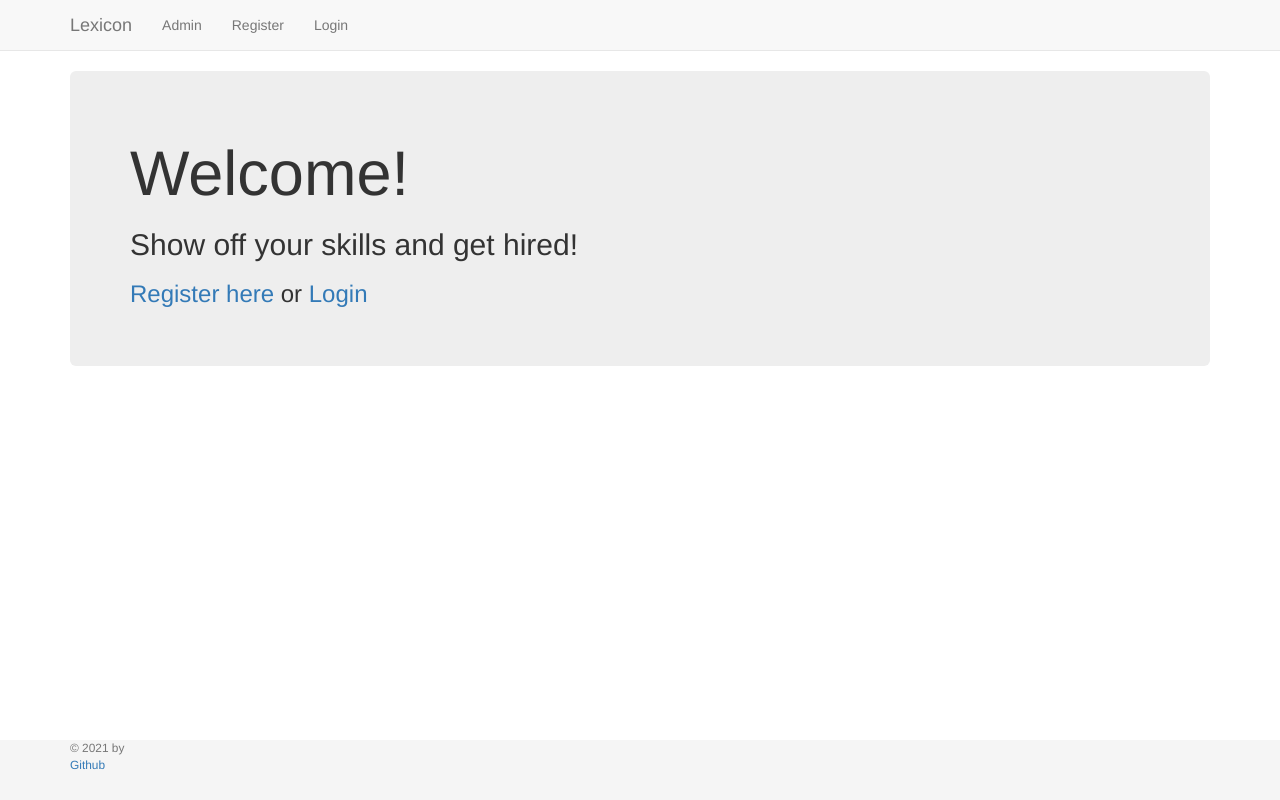
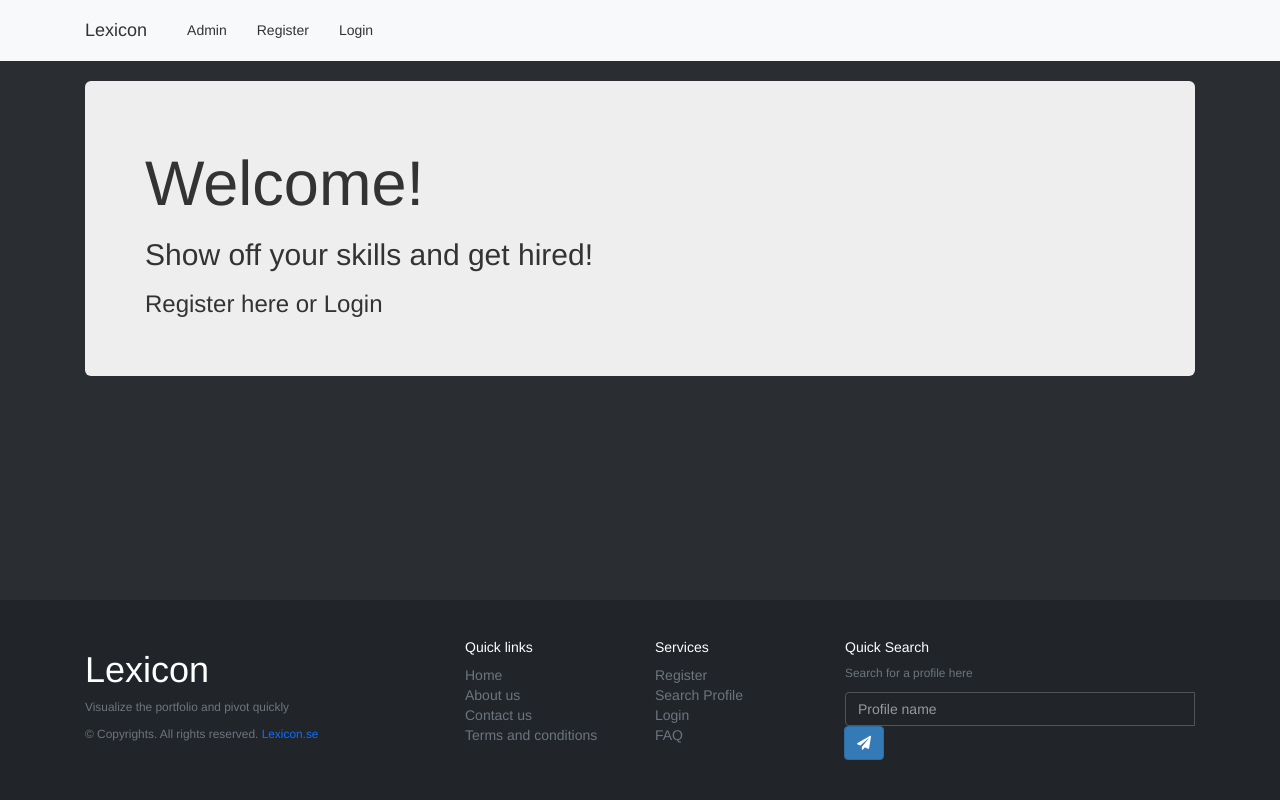
Before and after one commit to munemo/Lexicon-Portfolio-project, a Django app: page / in a window 1280 px wide. Run offline with Django 3.2, Linux system fonts and the light colour scheme; some libraries are stand-ins or nearby versions.

Commit message:
Adds footer

```diff
--- /dev/null
+++ b/learning_users/static/css/footer.css
@@ -0,0 +1,35 @@
+
+  body {
+    background: #2a2e32;
+  }
+
+  body, html {
+    height: 100%;
+  }
+
+  .text-small {
+    font-size: 0.9rem;
+  }
+
+  a {
+    color: inherit;
+    text-decoration: none;
+    transition: all 0.3s;
+  }
+
+  a:hover, a:focus {
+    text-decoration: none;
+  }
+
+  .form-control {
+    background: #212529;
+    border-color: #545454;
+  }
+
+  .form-control:focus {
+    background: #212529;
+  }
+
+  footer {
+    background: #212529;
+  }
--- a/learning_users/static/css/style.css
+++ b/learning_users/static/css/style.css
@@ -5,10 +5,3 @@
       body {
         margin-bottom: 60px;
       }
-      .footer {
-        position: absolute;
-        bottom: 0;
-        width: 100%;
-        height: 60px;
-        background-color: #f5f5f5;
-      }
--- a/learning_users/templates/basic_app/base.html
+++ b/learning_users/templates/basic_app/base.html
@@ -4,18 +4,31 @@
   <head>
     <meta charset="utf-8"/>
     <title></title>
+    <base href="/">
+
+      <link
+      rel="stylesheet"
+      href="https://cdn.jsdelivr.net/npm/bootstrap@5.0.0-beta1/dist/css/bootstrap.min.css"/>
+      <link
+      rel="stylesheet"
+      href="https://cdn.jsdelivr.net/npm/bootstrap@5.0.0-beta1/dist/js/bootstrap.bundle.min.js"/>
+      <link
+      rel="stylesheet"
+      href="https://cdnjs.cloudflare.com/ajax/libs/font-awesome/5.15.2/css/all.min.css"/>
       <link
       rel="stylesheet"
       href="https://maxcdn.bootstrapcdn.com/bootstrap/3.3.7/css/bootstrap.min.css"
       integrity="sha384-BVYiiSIFeK1dGmJRAkycuHAHRg32OmUcww7on3RYdg4Va+PmSTsz/K68vbdEjh4u"
       crossorigin="anonymous"/>
+      <link rel="stylesheet" href="{% static "css/footer.css" %}"/>
       <link rel="stylesheet" href="{% static "css/style.css" %}"/>
 
   </head>
   <body>
-    <nav class="navbar navbar-default navbar-static-top">
+  <div class="d-flex flex-column h-100">
+    <nav class="navbar navbar-expand-sm navbar-static-top bg-light">
       <div class="container">
-        <ul class="nav navbar-nav">
+        <ul class="nav navbar-nav me-auto">
           <li><a class="navbar-brand" href="{% url 'index' %}">Lexicon</a></li>
           <li><a class="navbar-link" href="{% url 'admin:index' %}">Admin</a></li>
           <li><a class="navbar-link" href="{% url 'basic_app:register' %}">Register</a>
@@ -29,14 +42,49 @@
       </div>
     </nav>
     <div class="container">{% block body_block%} {% endblock %}</div>
-  </body>
-  <footer class="footer" id="contact">
-    <div class="container">
-      <div class="text-muted"></div>
-      <p class="copyright text-muted small">
-        &copy; 2021 by {{ user.username }} <br />
-        <a href="https://github.com">Github</a>
-      </p>
+
+
+  <footer class="mt-auto w-100 py-4 flex-shrink-0">
+        <div class="container py-4">
+            <div class="row gy-4 gx-5">
+                <div class="col-lg-4 col-md-6">
+                    <h5 class="h1 text-white">Lexicon</h5>
+                    <p class="small text-muted">Visualize the portfolio and pivot quickly</p>
+                    <p class="small text-muted mb-0">&copy; Copyrights. All rights reserved. <a class="text-primary" href="#">Lexicon.se</a></p>
+                </div>
+                <div class="col-lg-2 col-md-6">
+                    <h5 class="text-white mb-3">Quick links</h5>
+                    <ul class="list-unstyled text-muted">
+                        <li><a href="#">Home</a></li>
+                        <li><a href="#">About us</a></li>
+                        <li><a href="#">Contact us</a></li>
+                        <li><a href="#">Terms and conditions</a></li>
+                    </ul>
+                </div>
+                <div class="col-lg-2 col-md-6">
+                    <h5 class="text-white mb-3">Services</h5>
+                    <ul class="list-unstyled text-muted">
+                        <li><a href="{% url 'basic_app:register' %}">Register</a></li>
+                        <li><a href="#">Search Profile</a></li>
+                        <li><a href="{% url 'basic_app:user_login' %}">Login</a></li>
+                        <li><a href="#">FAQ</a></li>
+                    </ul>
+                </div>
+                <div class="col-lg-4 col-md-6">
+                    <h5 class="text-white mb-3">Quick Search</h5>
+                    <p class="small text-muted">Search for a profile here</p>
+                    <form action="#">
+                        <div class="input-group mb-3">
+                            <input class="form-control" type="text" placeholder="Profile name" aria-label="Profile name" aria-describedby="button-addon2">
+                            <div class="input-group-append">
+                            <button class="btn btn-primary" id="button-addon2" type="button"><i class="fas fa-paper-plane"></i></button>
+                            </div>
+                        </div>
+                    </form>
+                </div>
+            </div>
+        </div>
+    </footer>
     </div>
-  </footer>
+    </body>
 </html>
```
